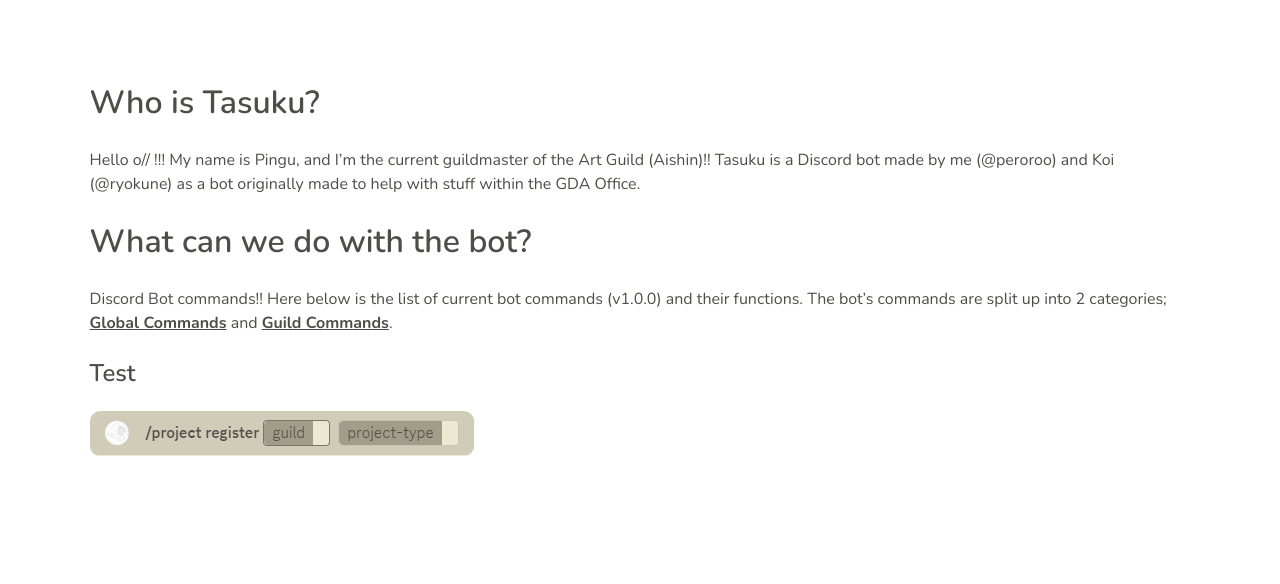
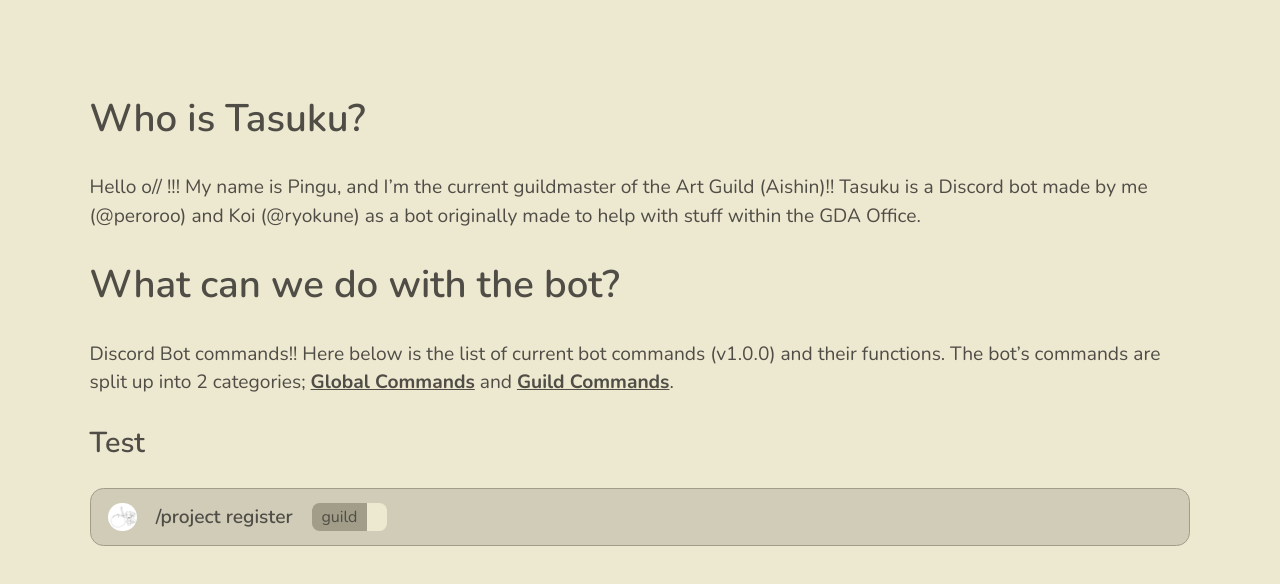
Before and after one commit to perororoo/tasuku-manual, a React (Vite) app: page / in a window 1280 px wide. Shown: the top 584 px of the page. Built offline with nearby package versions, Linux system fonts and the light colour scheme.

Commit message:
Add MiniDiscord Module

```diff
--- a/src/App.tsx
+++ b/src/App.tsx
@@ -1,5 +1,5 @@
 import './App.css';
-import project_register from "/public/project_register.png";
+import MiniDiscord from './MiniDiscord.tsx'
 
 function App() {
   return (
@@ -15,8 +15,8 @@
       </div>
 
       <div>
-      <h2 className="default-font nunito-semibold">Test</h2>
-        <img src={project_register}></img>
+        <h2 className="default-font nunito-semibold">Test</h2>
+        <MiniDiscord />
       </div>
     </>
   );
--- /dev/null
+++ b/src/MiniDiscord.css
@@ -0,0 +1,67 @@
+div.cmdContainer {
+  display: flex;
+  border-style: solid;
+  border-width: 1.2px;
+  border-color: #a19d89;
+  border-radius: 0.7em;
+  padding: 0.7em;
+  min-width: 500px;
+  height: 1.5em;
+  align-content: center;
+}
+
+div.cmdFieldContainer {
+  display: flex;
+  border-bottom-left-radius: 0.4em;
+  border-top-left-radius: 0.4em;
+  min-width: 10px;
+  padding: 0.25em;
+  height: 1em;
+  align-content: center;
+  align-self: center;
+}
+
+div.cmdFieldContainer {
+  display: flex;
+  border-bottom-left-radius: 0.4em;
+  border-top-left-radius: 0.4em;
+  min-width: 10px;
+  padding: 0.25em;
+  height: 1em;
+  align-content: center;
+  align-self: center;
+}
+
+div.cmdFieldInputContainer {
+  display: flex;
+  border-bottom-right-radius: 0.4em;
+  border-top-right-radius: 0.4em;
+  width: 10px;
+  padding: 0.25em;
+  height: 1em;
+  align-content: center;
+  align-self: center;
+}
+
+img.botIcon {
+  border-radius: 100%;
+  max-width: 100%;
+  max-height: 100%;
+  align-self: center;
+  margin-left: 0.2em;
+}
+
+p.cmdName {
+  align-self: center;
+  padding-inline: 1em;
+  margin-block-start: 0;
+  margin-block-end: 0;
+}
+
+p.cmdField {
+  font-size: medium;
+  align-self: center;
+  padding-inline: 0.3em;
+  margin-block-start: 0;
+  margin-block-end: 0;
+}
--- /dev/null
+++ b/src/MiniDiscord.tsx
@@ -0,0 +1,19 @@
+import './MiniDiscord.css';
+import botIcon from "/public/tomato.png";
+
+function MiniDiscord() {
+  return (
+    <>
+      <div className="cmdContainer secondary-color">
+        <img src={botIcon} className="botIcon" />
+        <p className="nunito-semibold default-font cmdName">/project register</p>
+        <div className="cmdFieldContainer tertiary-color">
+            <p className="nunito-normal default-font cmdField">guild</p>
+        </div><div className="cmdFieldInputContainer primary-color" />
+
+      </div>
+    </>
+  );
+}
+
+export default MiniDiscord
--- a/src/index.css
+++ b/src/index.css
@@ -9,18 +9,30 @@
   background-color: #ede8d0;
 
   font-synthesis: none;
+  font-size: 120%;
   text-rendering: optimizeLegibility;
   -webkit-font-smoothing: antialiased;
   -moz-osx-font-smoothing: grayscale;
 }
 
-a {
-  font-weight: 500;
-  color: #646cff;
-  text-decoration: inherit;
+.primary-color {
+  background-color: #ede8d0;
+  color: #ede8d0;
 }
-a:hover {
-  color: #535bf2;
+
+.secondary-color {
+  background-color: #d0ccb8;
+  color: #d0ccb8;
+}
+
+.tertiary-color {
+  background-color: #a19d89;
+  color: #a19d89;
+}
+
+.darkest-color {
+  background-color: #4f4d46;
+  color: #4f4d46;
 }
 
 body {
@@ -29,35 +41,3 @@
   min-width: 320px;
   min-height: 100vh;
 }
-
-button {
-  border-radius: 8px;
-  border: 1px solid transparent;
-  padding: 0.6em 1.2em;
-  font-size: 1em;
-  font-weight: 500;
-  font-family: inherit;
-  background-color: #1a1a1a;
-  cursor: pointer;
-  transition: border-color 0.25s;
-}
-button:hover {
-  border-color: #646cff;
-}
-button:focus,
-button:focus-visible {
-  outline: 4px auto -webkit-focus-ring-color;
-}
-
-@media (prefers-color-scheme: light) {
-  :root {
-    color: #213547;
-    background-color: #ffffff;
-  }
-  a:hover {
-    color: #747bff;
-  }
-  button {
-    background-color: #f9f9f9;
-  }
-}
```
Also changed, not shown: public/tomato.png (added).
